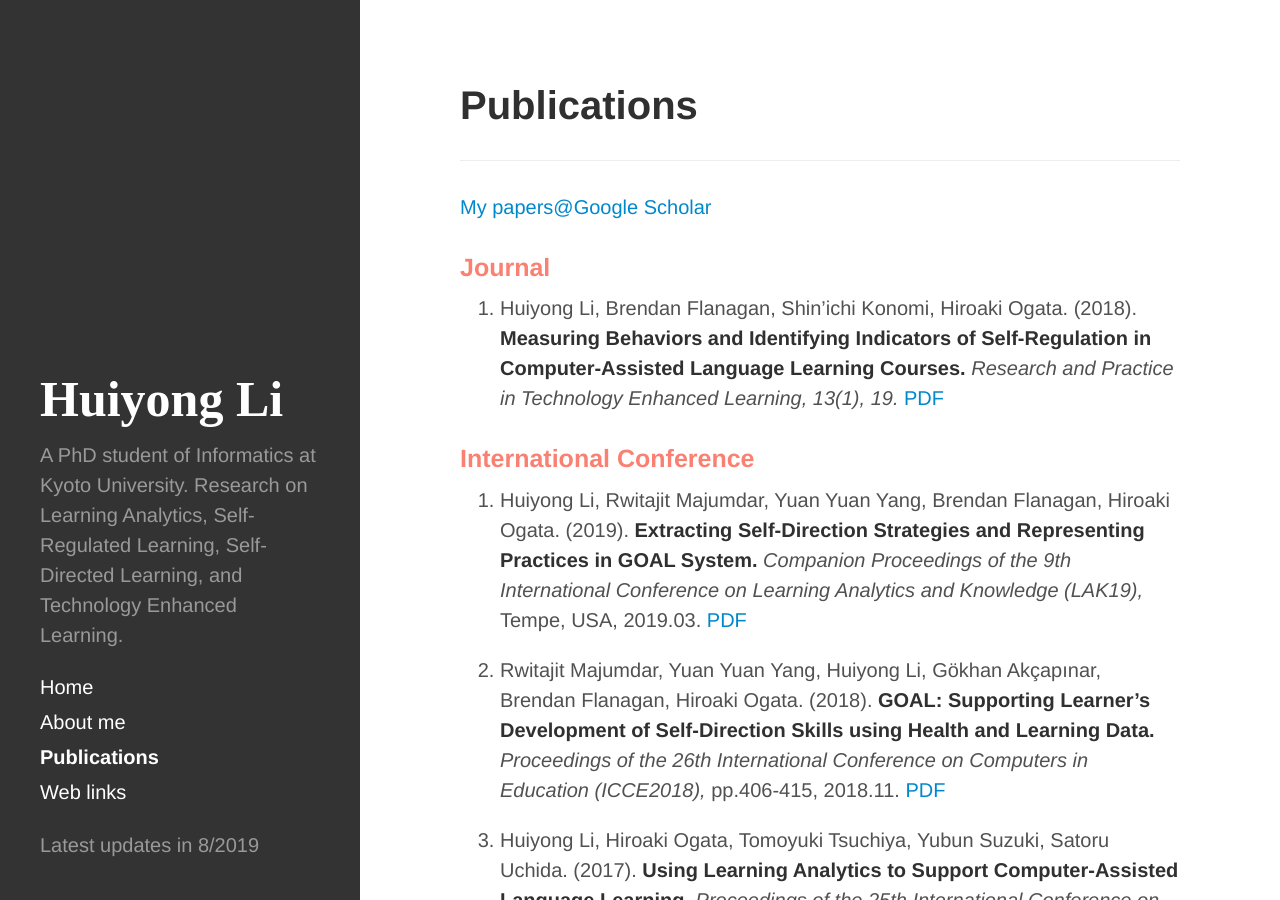
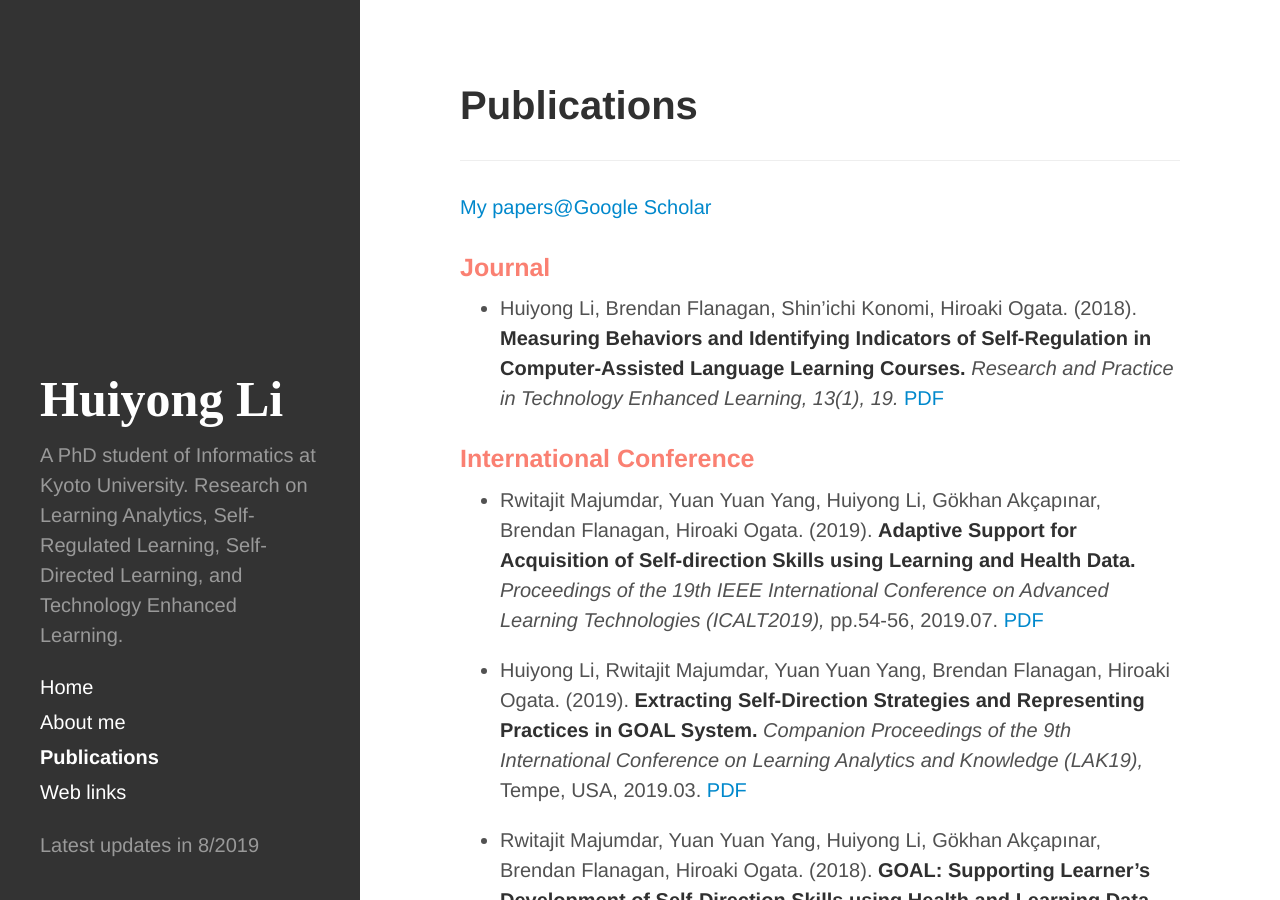
Before and after one commit to li-huiyong/li-huiyong.github.io, a Jekyll site: the page built from publications.md, in a window 1280 px wide and 900 px high. Built offline with Jekyll 4.4.1, drawn with Linux system fonts in a browser that asks for light colours; nearby versions of some CDN libraries; some web fonts are replaced.

Commit message:
add ICALT 2019 paper

```diff
--- a/publications.md
+++ b/publications.md
@@ -9,14 +9,16 @@
 
 ### <span style="color: Salmon; ">Journal</span>
 
-1. Huiyong Li, Brendan Flanagan, Shin’ichi Konomi, Hiroaki Ogata. (2018). **Measuring Behaviors and Identifying Indicators of Self-Regulation in Computer-Assisted Language Learning Courses.** _Research and Practice in Technology Enhanced Learning, 13(1), 19._ [PDF](https://rdcu.be/bcFJv){:target="_blank"}
+* Huiyong Li, Brendan Flanagan, Shin’ichi Konomi, Hiroaki Ogata. (2018). **Measuring Behaviors and Identifying Indicators of Self-Regulation in Computer-Assisted Language Learning Courses.** _Research and Practice in Technology Enhanced Learning, 13(1), 19._ [PDF](https://rdcu.be/bcFJv){:target="_blank"}
 
 ### <span style="color: Salmon; ">International Conference</span>
 
-1. Huiyong Li, Rwitajit Majumdar, Yuan Yuan Yang, Brendan Flanagan, Hiroaki Ogata. (2019). **Extracting Self-Direction Strategies and Representing Practices in GOAL System.** _Companion Proceedings of the 9th International Conference on Learning Analytics and Knowledge (LAK19),_  Tempe, USA, 2019.03. [PDF](https://www.researchgate.net/publication/331398537_Extracting_Self-Direction_Strategies_and_Representing_Practices_in_GOAL_System){:target="_blank"}
+* Rwitajit Majumdar, Yuan Yuan Yang, Huiyong Li, Gökhan Akçapınar, Brendan Flanagan, Hiroaki Ogata. (2019). **Adaptive Support for Acquisition of Self-direction Skills using Learning and Health Data.** _Proceedings of the 19th IEEE International Conference on Advanced Learning Technologies (ICALT2019),_ pp.54-56, 2019.07. [PDF](https://www.researchgate.net/profile/Goekhan_Akcapinar/publication/334625128_Adaptive_Support_for_Acquisition_of_Self-direction_Skills_using_Learning_and_Health_Data/links/5d369c00a6fdcc370a57828c/Adaptive-Support-for-Acquisition-of-Self-direction-Skills-using-Learning-and-Health-Data.pdf){:target="_blank"}
 
-2. Rwitajit Majumdar, Yuan Yuan Yang, Huiyong Li, Gökhan Akçapınar, Brendan Flanagan, Hiroaki Ogata. (2018). **GOAL: Supporting Learner's Development of Self-Direction Skills using Health and Learning Data.** _Proceedings of the 26th International Conference on Computers in Education (ICCE2018),_ pp.406-415, 2018.11. [PDF](http://icce2018.ateneo.edu/wp-content/uploads/2018/12/C4-05.pdf){:target="_blank"}
+* Huiyong Li, Rwitajit Majumdar, Yuan Yuan Yang, Brendan Flanagan, Hiroaki Ogata. (2019). **Extracting Self-Direction Strategies and Representing Practices in GOAL System.** _Companion Proceedings of the 9th International Conference on Learning Analytics and Knowledge (LAK19),_  Tempe, USA, 2019.03. [PDF](https://www.researchgate.net/publication/331398537_Extracting_Self-Direction_Strategies_and_Representing_Practices_in_GOAL_System){:target="_blank"}
 
-3. Huiyong Li, Hiroaki Ogata, Tomoyuki Tsuchiya, Yubun Suzuki, Satoru Uchida. (2017). **Using Learning Analytics to Support Computer-Assisted Language Learning.** _Proceedings of the 25th International Conference on Computers in Education (ICCE 2017),_ pp.908-913, 2017.12. [PDF](https://www.researchgate.net/profile/Huiyong_Li5/publication/321874981_Using_Learning_Analytics_to_Support_Computer-Assisted_Language_Learning/links/5a378b77a6fdcc769fd82f98/Using-Learning-Analytics-to-Support-Computer-Assisted-Language-Learning.pdf){:target="_blank"}
+* Rwitajit Majumdar, Yuan Yuan Yang, Huiyong Li, Gökhan Akçapınar, Brendan Flanagan, Hiroaki Ogata. (2018). **GOAL: Supporting Learner's Development of Self-Direction Skills using Health and Learning Data.** _Proceedings of the 26th International Conference on Computers in Education (ICCE2018),_ pp.406-415, 2018.11. [PDF](http://icce2018.ateneo.edu/wp-content/uploads/2018/12/C4-05.pdf){:target="_blank"}
 
-4. Huiyong Li, Tomiyuki Tsuchiya, Daiki Suehiro, Yuta Taniguchi, Atsushi Shimada, Yubun Suzuki, Hiroshi Ohashi, Hiroaki Ogata. (2017). **Behavioral Analysis and Visualization on Learning Logs from the CALL Course.** _The 31st Annual Conference of the Japanese Society for Artificial Intelligence,_ 1F1OS26a1, 2017.05.
+* Huiyong Li, Hiroaki Ogata, Tomoyuki Tsuchiya, Yubun Suzuki, Satoru Uchida. (2017). **Using Learning Analytics to Support Computer-Assisted Language Learning.** _Proceedings of the 25th International Conference on Computers in Education (ICCE 2017),_ pp.908-913, 2017.12. [PDF](https://www.researchgate.net/profile/Huiyong_Li5/publication/321874981_Using_Learning_Analytics_to_Support_Computer-Assisted_Language_Learning/links/5a378b77a6fdcc769fd82f98/Using-Learning-Analytics-to-Support-Computer-Assisted-Language-Learning.pdf){:target="_blank"}
+
+* Huiyong Li, Tomiyuki Tsuchiya, Daiki Suehiro, Yuta Taniguchi, Atsushi Shimada, Yubun Suzuki, Hiroshi Ohashi, Hiroaki Ogata. (2017). **Behavioral Analysis and Visualization on Learning Logs from the CALL Course.** _The 31st Annual Conference of the Japanese Society for Artificial Intelligence,_ 1F1OS26a1, 2017.05.
```
